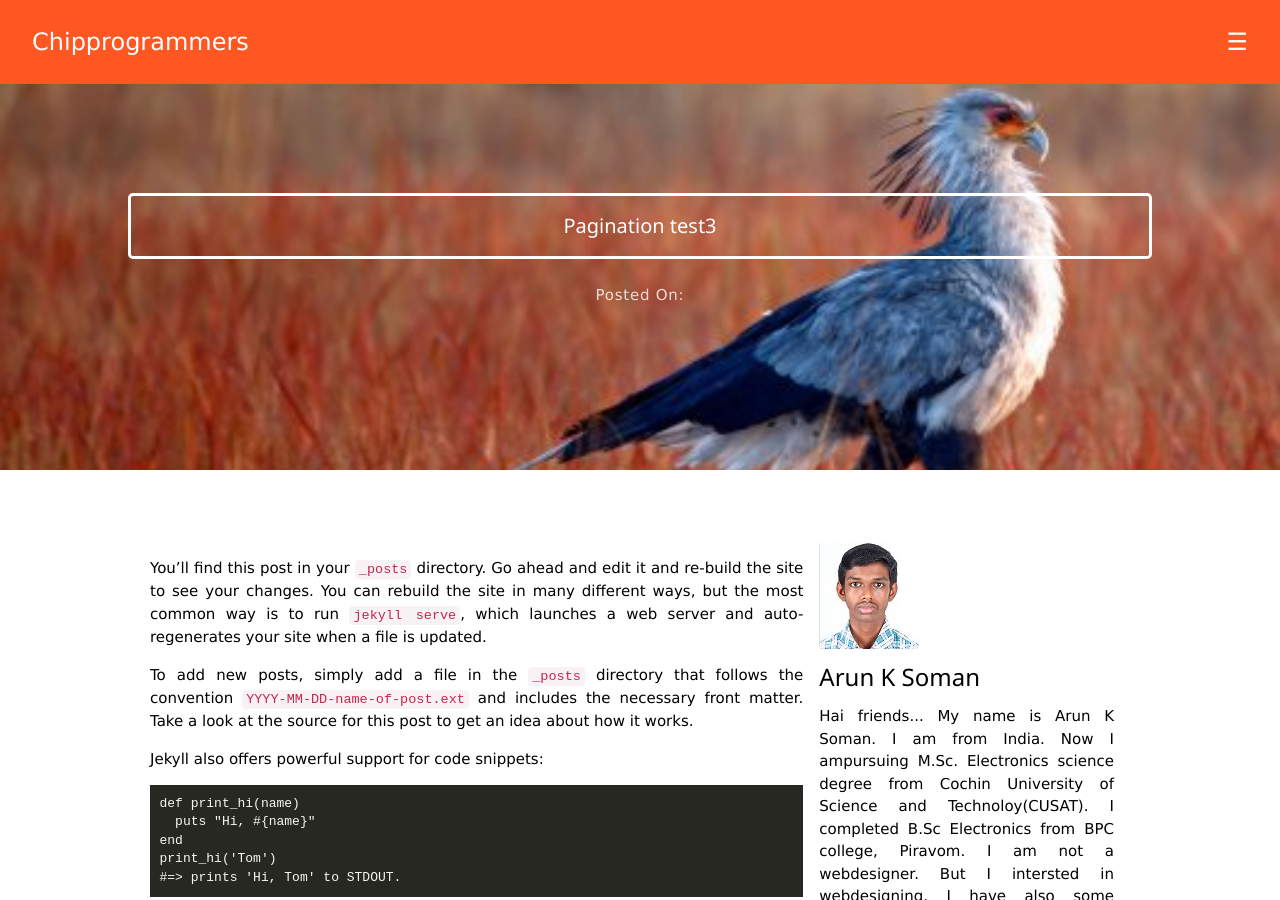
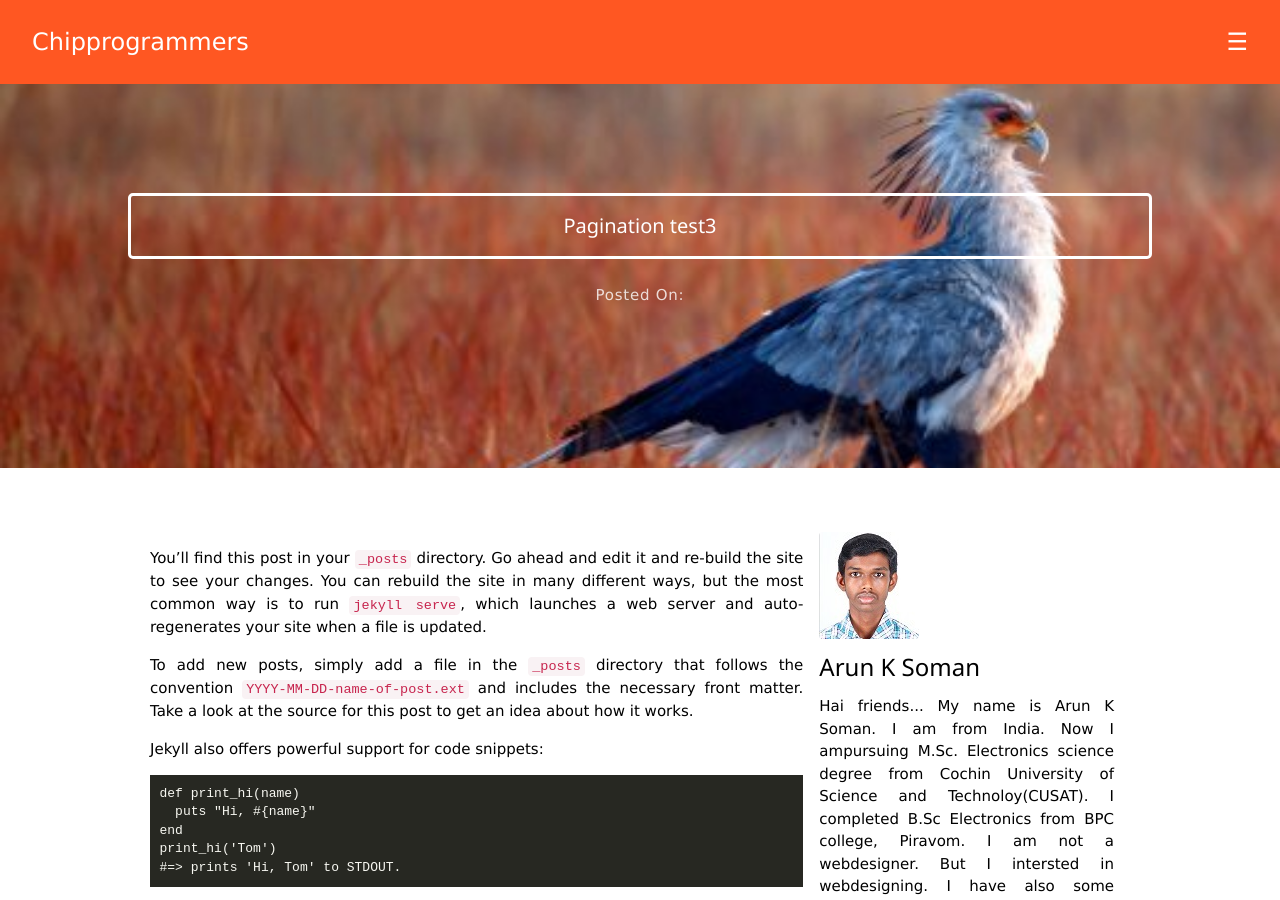
Before and after one commit to techiworld/techiworld.github.io, a Jekyll site: the page built from _posts/2018-01-23-pagination-test3.md, in a window 1280 px wide and 900 px high. Built offline with Jekyll 4.4.1, drawn with Linux system fonts in a browser that asks for light colours; comment, search, counter and statistics services are not loaded.

Commit message:
Update post.html

```diff
--- a/_layouts/post.html
+++ b/_layouts/post.html
@@ -10,7 +10,7 @@
 {% include navbar.html %}
 {% include header.html %}
 {% include parallax.html %}
-<div class="content-wrapper" style="margin-top:10px">
+<div class="content-wrapper">
 <div class="w3-row-padding w3-padding-64 w3-container">
   <div class="content w3-content">
     <div class="w3-twothird">
```
